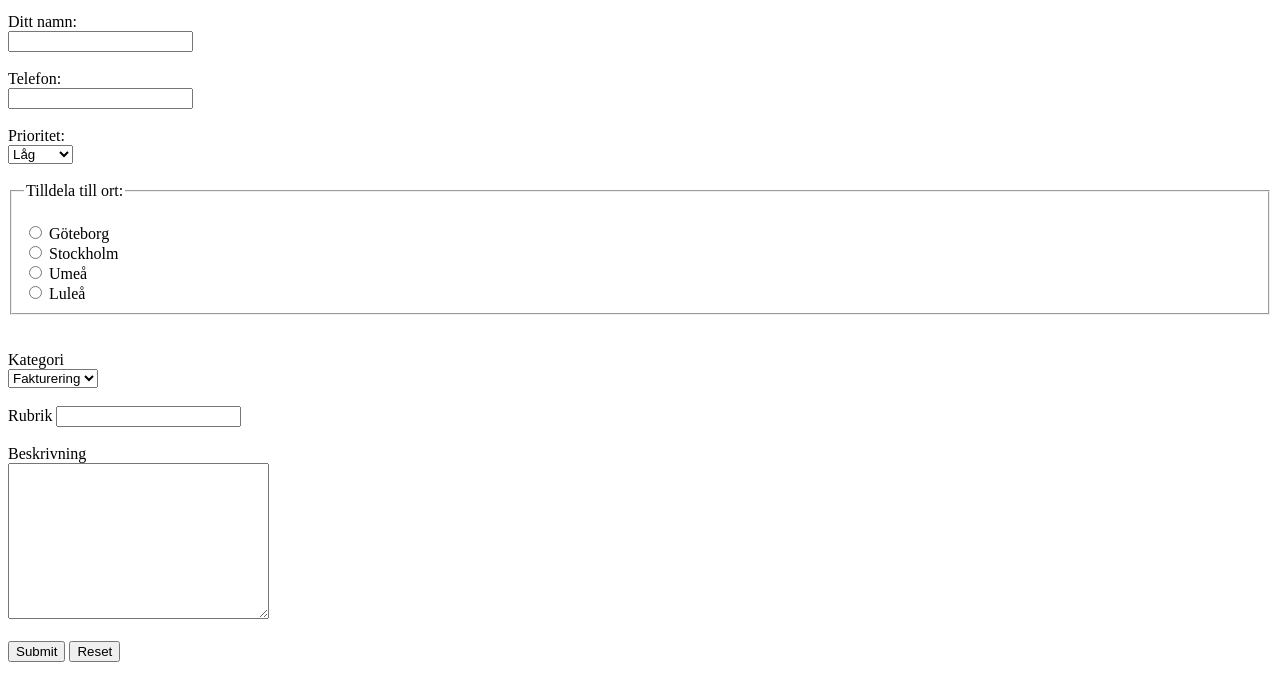
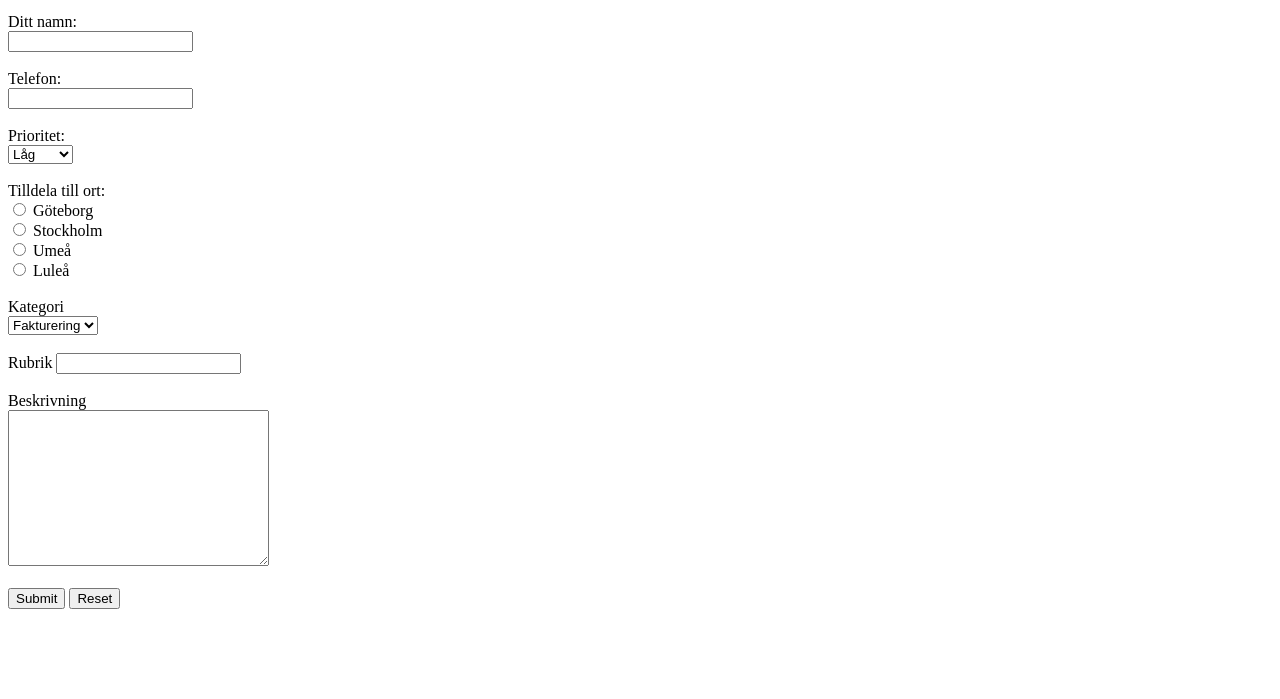
Before and after one commit to Double-H-web/form.html, a plain HTML site: page index.html in a window 1280 px wide. Shown: the part 101-800 px from the top of the page. Drawn offline with Linux system fonts and the light colour scheme.

Commit message:
removed fieldset

```diff
--- a/index.html
+++ b/index.html
@@ -31,8 +31,8 @@
         <!--Select använder man för att skapa drop-down listor med option lägger man till de olika alternativen-->
 
         <br> <br>
-        <fieldset>
-            <legend>Tilldela till ort:</legend> <br>
+
+        <label for="ort">Tilldela till ort:</label> <br>
         <input type="radio" id="gbg" name="ort" value="gbg">
         <label for="gbg">Göteborg</label><br>
         <input type="radio" id="sthlm" name="ort" value="sthlm">
@@ -40,9 +40,7 @@
         <input type="radio" id="ume" name="ort" value="ume">
         <label for="ume">Umeå</label><br>
         <input type="radio" id="lule" name="ort" value="lule">
-            <label for="lule">Luleå</label>
-        </fieldset>
-        <br> <br>
+        <label for="lule">Luleå</label> <br> <br>
         <!--Med id  och for kopplar man ihop olika label och input element så att det går att fylla i boxen genom att också klicka på texten.
         Samt hjälper man med tillgängligheten för skärmläsare.
         Value berättar vad för info väljs och name används för att hitta den specifika datan efter den är ivägskickad.
```
Lines whose indentation alone changed are shown as unchanged.
